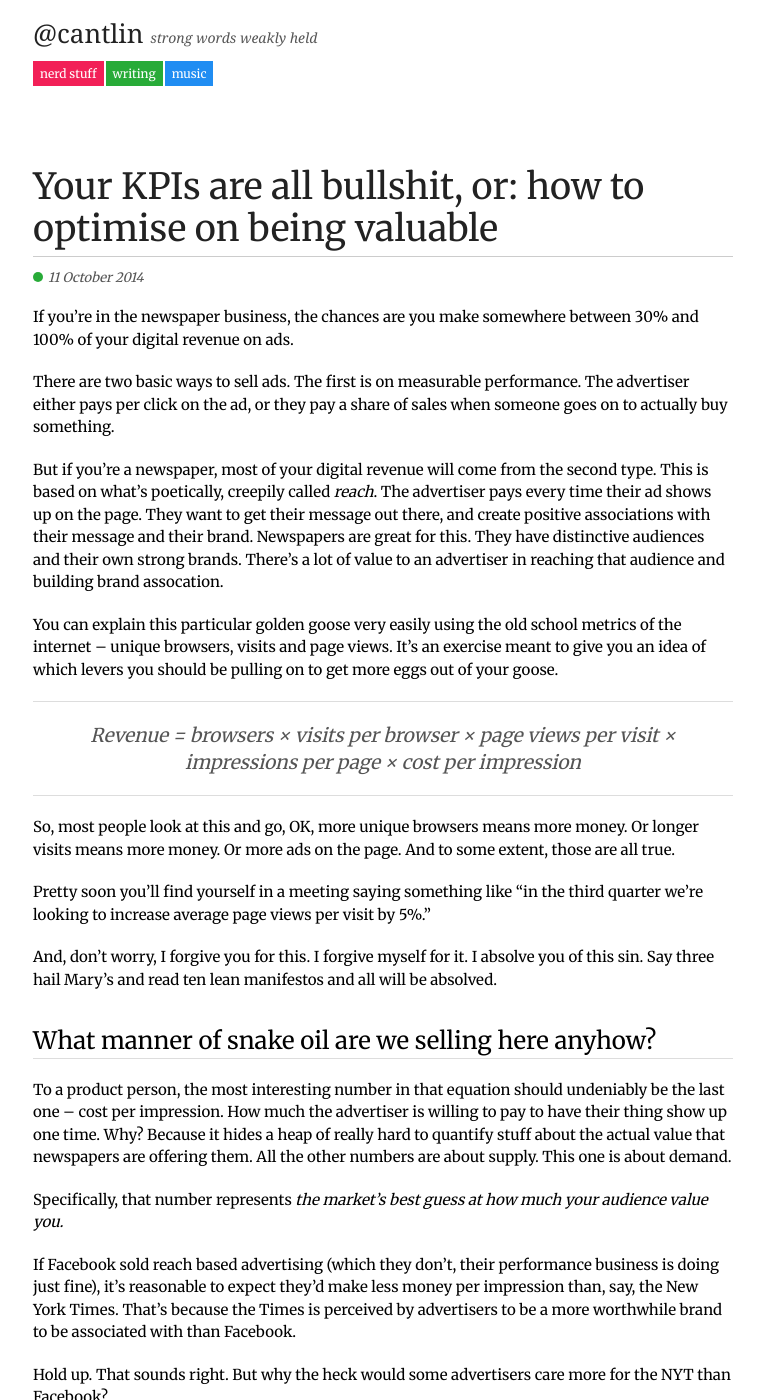
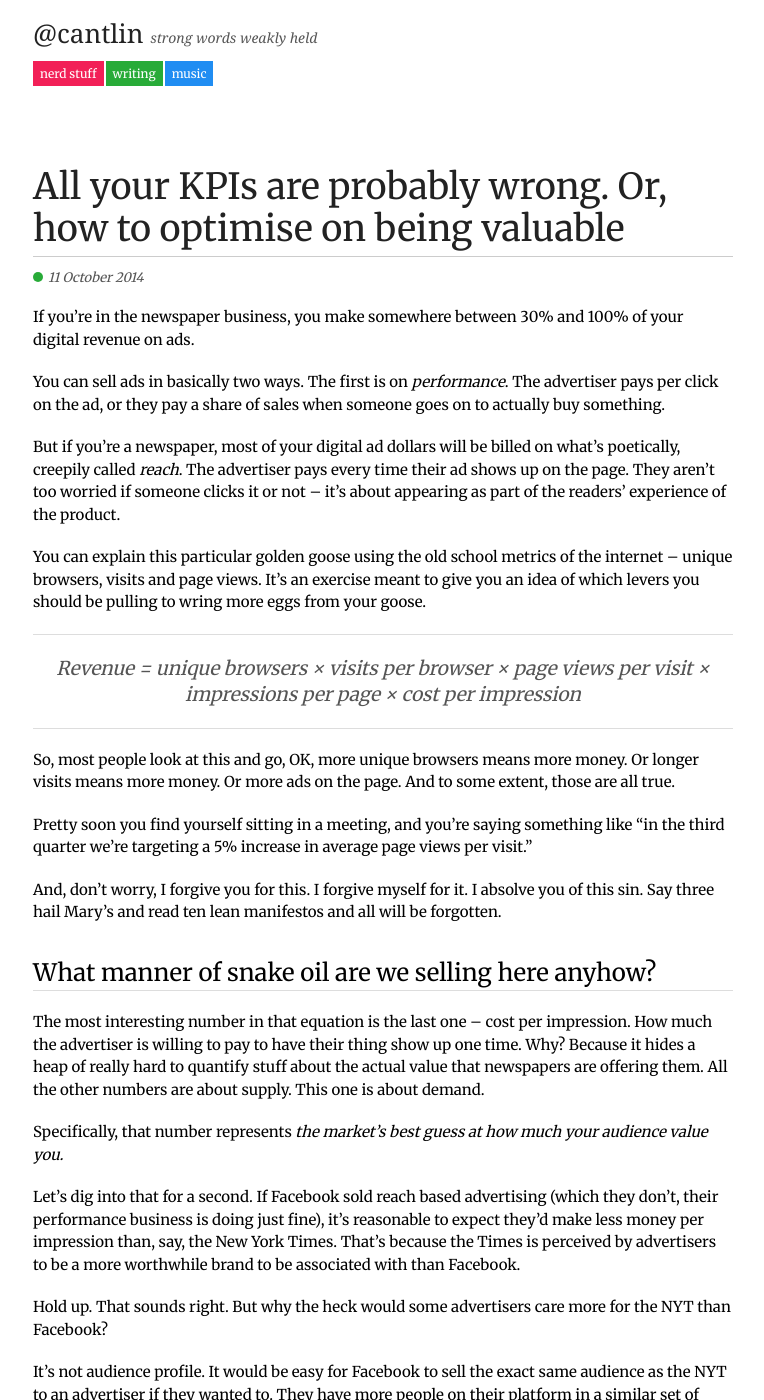
Before and after one commit to cantlin/at.cantl.in, a Jekyll site: the page built from _posts/2014-10-11-brand-equity.md, in a window 1280 px wide and 1400 px high. Shown: the whole window, without its empty margins (257-1021 px from the left). Built offline with Jekyll 4.4.1, drawn with Linux system fonts in a browser that asks for light colours; some of the changed text lies outside the part shown.

Commit message:
copy edits

```diff
--- a/_posts/2014-10-11-brand-equity.md
+++ b/_posts/2014-10-11-brand-equity.md
@@ -1,54 +1,56 @@
 ---
 layout: post
-title: "Your KPIs are all bullshit, or: how to optimise on being valuable"
+title: "All your KPIs are probably wrong. Or, how to optimise on being valuable"
 category: writing
 ---
 
-If you're in the newspaper business, the chances are you make somewhere between 30% and 100% of your digital revenue on ads.
+If you're in the newspaper business, you make somewhere between 30% and 100% of your digital revenue on ads.
 
-There are two basic ways to sell ads. The first is on measurable performance. The advertiser either pays per click on the ad, or they pay a share of sales when someone goes on to actually buy something.
+You can sell ads in basically two ways. The first is on *performance*. The advertiser pays per click on the ad, or they pay a share of sales when someone goes on to actually buy something.
 
-But if you're a newspaper, most of your digital revenue will come from the second type. This is based on what's poetically, creepily called *reach*. The advertiser pays every time their ad shows up on the page. They want to get their message out there, and create positive associations with their message and their brand. Newspapers are great for this. They have distinctive audiences and their own strong brands. There's a lot of value to an advertiser in reaching that audience and building brand assocation.
+But if you're a newspaper, most of your digital ad dollars will be billed on what's poetically, creepily called *reach*. The advertiser pays every time their ad shows up on the page. They aren't too worried if someone clicks it or not – it's about appearing as part of the readers' experience of the product.
 
-You can explain this particular golden goose very easily using the old school metrics of the internet – unique browsers, visits and page views. It's an exercise meant to give you an idea of which levers you should be pulling on to get more eggs out of your goose.
+You can explain this particular golden goose using the old school metrics of the internet – unique browsers, visits and page views. It's an exercise meant to give you an idea of which levers you should be pulling to wring more eggs from your goose.
 
-<div style="text-align:center; font-style:italic; font-weight:100; line-height:1.4em; font-size:19px; color:#555; padding:20px 0; border:1px solid #ddd; border-left:0; border-right:0;">Revenue = browsers × visits per browser × page views per visit × impressions per page × cost per impression</div>
+<div style="text-align:center; font-style:italic; font-weight:100; line-height:1.4em; font-size:19px; color:#555; padding:20px 0; border:1px solid #ddd; border-left:0; border-right:0;">Revenue = unique browsers × visits per browser × page views per visit × impressions per page × cost per impression</div>
 
 So, most people look at this and go, OK, more unique browsers means more money. Or longer visits means more money. Or more ads on the page. And to some extent, those are all true.
 
-Pretty soon you'll find yourself in a meeting saying something like "in the third quarter we're looking to increase average page views per visit by 5%."
+Pretty soon you find yourself sitting in a meeting, and you're saying something like "in the third quarter we're targeting a 5% increase in average page views per visit."
 
-And, don't worry, I forgive you for this. I forgive myself for it. I absolve you of this sin. Say three hail Mary's and read ten lean manifestos and all will be absolved.
+And, don't worry, I forgive you for this. I forgive myself for it. I absolve you of this sin. Say three hail Mary's and read ten lean manifestos and all will be forgotten.
 
 ## What manner of snake oil are we selling here anyhow?
 
-To a product person, the most interesting number in that equation should undeniably be the last one – cost per impression. How much the advertiser is willing to pay to have their thing show up one time. Why? Because it hides a heap of really hard to quantify stuff about the actual value that newspapers are offering them. All the other numbers are about supply. This one is about demand.
+The most interesting number in that equation is the last one – cost per impression. How much the advertiser is willing to pay to have their thing show up one time. Why? Because it hides a heap of really hard to quantify stuff about the actual value that newspapers are offering them. All the other numbers are about supply. This one is about demand.
 
 Specifically, that number represents *the market's best guess at how much your audience value you.*
 
-If Facebook sold reach based advertising (which they don't, their performance business is doing just fine), it's reasonable to expect they'd make less money per impression than, say, the New York Times. That's because the Times is perceived by advertisers to be a more worthwhile brand to be associated with than Facebook.
+Let's dig into that for a second. If Facebook sold reach based advertising (which they don't, their performance business is doing just fine), it's reasonable to expect they'd make less money per impression than, say, the New York Times. That's because the Times is perceived by advertisers to be a more worthwhile brand to be associated with than Facebook.
 
 Hold up. That sounds right. But why the heck would some advertisers care more for the NYT than Facebook?
 
-It's not audience profile. It would be trivial for Facebook to sell the exact same audience as the NYT to an advertiser if they wanted to. They have more people on their platform in a similar set of demographics. But the problem for the prospective advertiser would be *those people aren't looking at Facebook the same way they're looking at the Times*.
+It's not audience profile. It would be easy for Facebook to sell the exact same audience as the NYT to an advertiser if they wanted to. They have more people on their platform in a similar set of demographics. But the problem for the prospective advertiser would be *those people aren't looking at Facebook the same way they're looking at the Times*.
 
-The reason turns out to be because the NYT's *audience* value them more than they value Facebook. That's not just utility value, like "how actually useful is this thing in my day to day life." It's that plus *resonance*. Like: "what does this brand stand for and how comfortably does that sit with my world view." When it comes right down to it, the unique selling point of big brand publishers is the way their audience perceives them.
+The reason turns out to be because the NYT's audience value them more than they value Facebook. That's not just utility value, like "how actually useful is this thing in my day to day life." It's that plus *resonance*. Like: "what does this brand stand for and how comfortably does that sit with my world view." When it comes right down to it, the unique selling point of big brand publishers is the way their audience perceives them.
 
 ## Brand perception isn't just a thing in PowerPoint slides from your CMO
 
-What's interesting about this one facet of the whole model, brand perception, is that it's also central to more or less every other proposed way for publishers to make money. Most forecasts expect digital ad dollars alone to come up well short in bridging the profit gap that print will leave behind it. Every news org in the world is currently looking carefully at their other options.
+Most forecasts expect digital ad dollars alone to come up well short in bridging the profit gap that print will leave behind it. Every news org in the world is currently looking carefully at their other options. What's interesting about this one element of the whole model, brand perception, is that it's also central to more or less every other proposed way for publishers to make money.
 
 Events. App downloads. Digital subscriptions and paywall passes. Membership programs. Donations. Sponsored content. Crowdfunding. Microtransactions. Spinoff service businesses and brand extensions.
 
-The larger your sympathetic audience, the bigger the opportunity each of those represents. This is how the NYT can get away with a paywall. It's why Buzzfeed Membership would be unlikely to take off. It's how Vice make their dollars on sponsored content (or whatever it is they're calling it).
+The larger your sympathetic audience, the bigger the opportunity each of those represents.
 
-And this is where it gets interesting. Because virtually everyone out there working on the "digital" or "technical" or "product" side of a news org is optimising on those supply metrics we heard about earlier. Uniques, visits, page views. Digital business leaders optimising products for brand equity are much harder to find.
+And this is where it gets interesting. Because virtually everyone out there working on the "digital" or "technical" or "product" side of a news org is optimising on those supply metrics we heard about earlier. Uniques, visits, page views. Digital business leaders optimising products for brand equity and user engagement are harder to find.
 
 ## Everything was better before we had computers
 
-The old print world undeniably created a rich environment for readers to develop a lasting affinity with the journalism and the masthead. Most papers grew up in the age of publishing oligopolies, when consumer choice was limited by the high cost of distribution. That scarcity made your choice as a reader an important one. It was the choice between left wing and right wing. Between upper class and working class. It was a genuine act of self-definition.
+The old print world created a rich environment for readers to develop a lasting affinity with the journalism and the masthead. Most papers grew up in the age of publishing oligopolies, when consumer choice was limited by the high cost of distribution. That scarcity made your choice as a reader an important one. It was the choice between left wing and right wing. Between upper class and working class. It was a genuine act of self-definition.
 
 Printed papers are easy to share and pass around. Mum can read the sport, dad can enjoy the family section, the kids can get up to date on the markets. The whole thing can be left lying around and picked up in an idle moment. The likelihood is your whole family will read the same paper. If you're a child, you'll grow up reading it.
+
+Oh, and let's not forget *people paid for it every day.* Thousands of times over.
 
 If we agree that the print ecosystem was fertile ground for building brand equity, the next step is to ask the same question of digital. In a world of extreme consumer choice, can we build as deep a bond with our readers through a naturally smaller share of their attention? In the world of declining homepage traffic, where aggregators like Twitter, Reddit and Facebook often do the job of disseminating the news, can our products engender the same love they once did?
 
@@ -56,15 +58,15 @@ In some ways, I feel like one of the bookstore owners who took to the internet t
 
 ## The smart washing machine can't come soon enough
 
-Fortunately for publishers, in the next few years, *newspapers will reinhabit the physical world*.
+Thankfully, in the next few years the smart money is on newspapers reinhabiting the physical world.
 
-It's clear that the increasingly intimate relationship between human beings and technology will raise the potential for intimacy with digital products. We'll soon be not just in your pocket, but on your wrist, in your car, on your fridge, over your eyes. It sounds dystopian when you put it that way, but for those who want to build a meaningful relationship with their audience the smart washing machine can't come soon enough.
+It's clear that the increasingly intimate relationship we have with technology will raise the potential for intimacy with digital products. News sources will soon not just be in your pocket, but on your wrist, in your car, on your fridge, over your eyes. A dystopian nightmare to some, but for those who want to build a meaningful relationship with their audience the smart washing machine can't come soon enough.
 
-Digital product teams across all news organisations are having the same internal debates about which metrics to optimise on and how to improve performance. Of course, turning one page view into two is always going to be a valuable trick if you can pull it off. There are very worthwhile efforts towards recommendation and personalisation being built the world over, and I applaud them entirely.
+Digital product teams across all news organisations are having the same internal debates about which metrics to optimise on. Of course, turning one page view into two is always going to be a valuable trick if you can pull it off. There are very worthwhile efforts towards recommendation and personalisation being built the world over, and I applaud them entirely.
 
-But it's easy to forget that our job is to optimise on brand equity too. And that means doing a lot of things with business cases that are much less clear. It means being useful to your readers in ways which may move metrics over the course of years, not months or quarters. It means investing heavily in finding new, better metrics for audience engagement. It means looking to the future, to emerging tech – it means playing like tech companies.
+But it's easy to forget that our job is to optimise on brand equity too. And that means doing a lot of things with business cases that are much less clear. It means investing heavily in finding new, better metrics for audience engagement. It means being useful to your readers in ways which may move those metrics over the course of years, not months or quarters. It means looking to the future, to emerging tech – it means playing like tech companies.
 
-Ultimately it means believing in the mission of your company, believing in the resonance it has with your audience, and investing heavily in bringing mission and audience together as often as possible.
+Ultimately it means believing in the mission of your company, believing in the resonance it has with your audience, and investing in bringing mission and audience together as often as possible.
 
 ## Further reading
 
```
